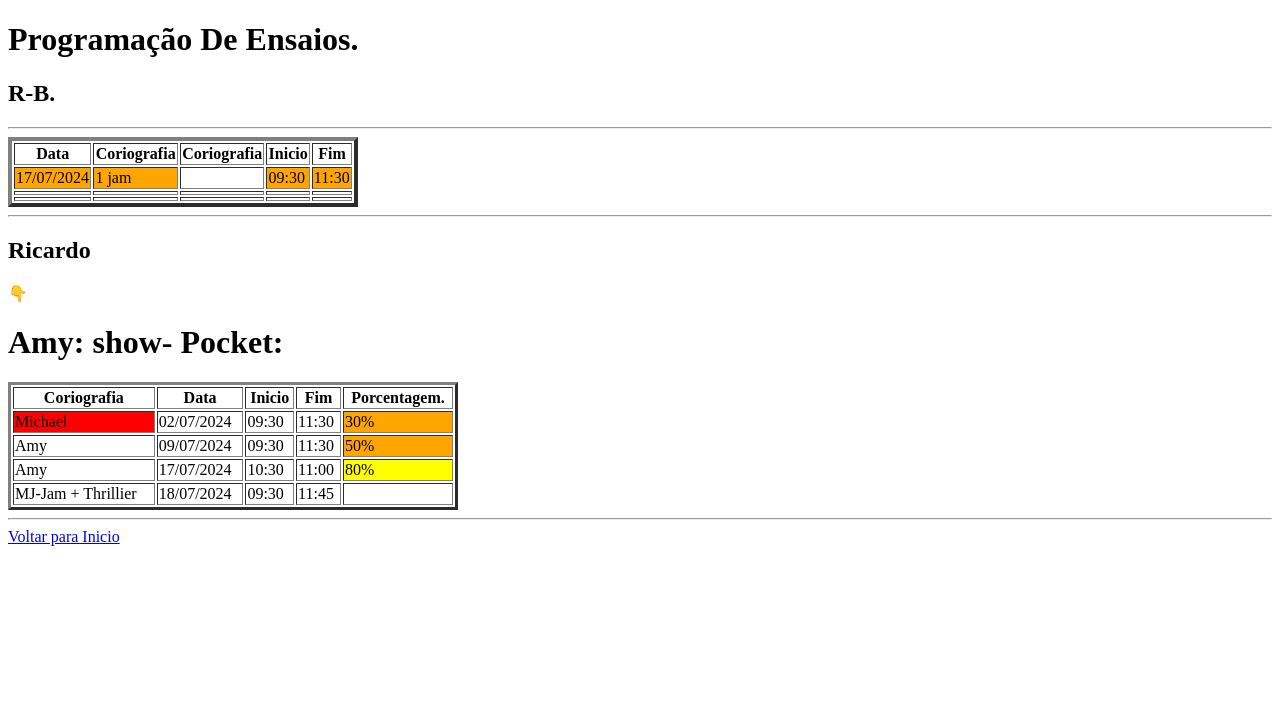
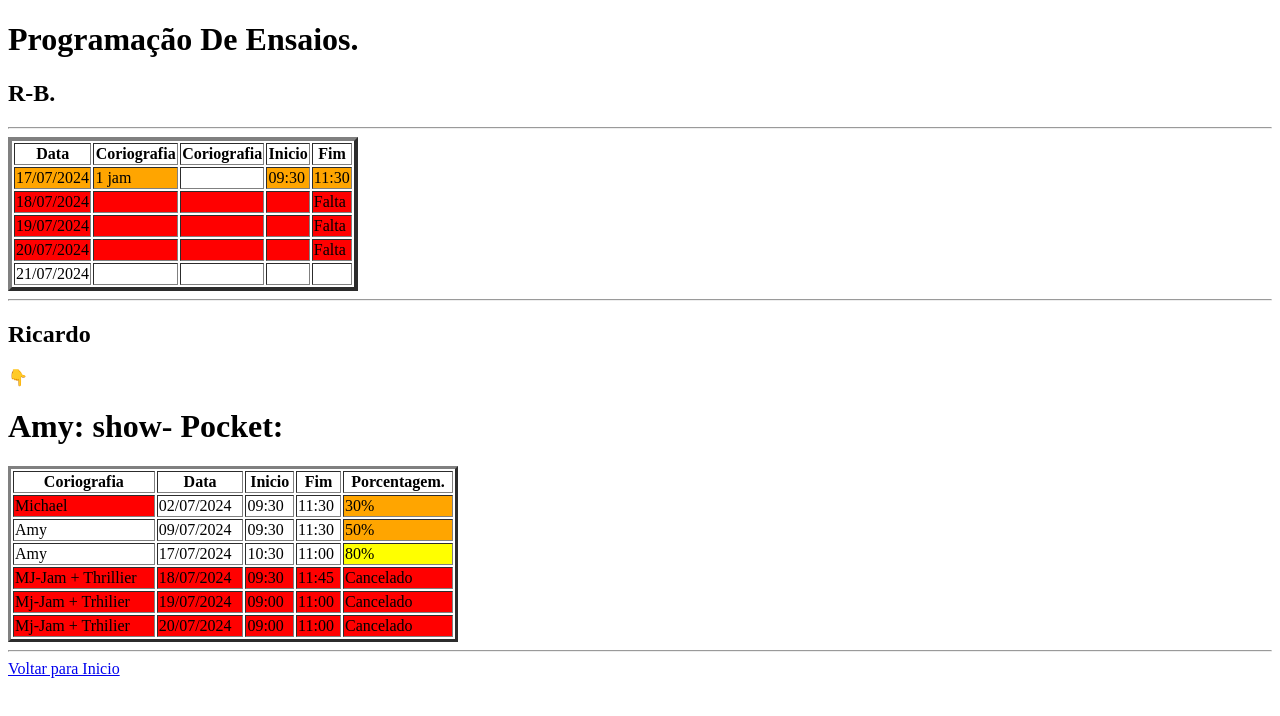
Before and after one commit to edskate/Gabriella, a plain HTML site: page index07.html in a window 1280 px wide. Drawn offline with Linux system fonts and the light colour scheme.

Commit message:
ataulaizado

```diff
--- a/index07.html
+++ b/index07.html
@@ -26,14 +26,28 @@
         <td bgcolor="orange">11:30</td>
     </tr>
     <tr>
-        <td bgcolor=""></td>
-        <td bgcolor=""></td>
-        <td bgcolor=""></td>
-        <td bgcolor=""></td>
-        <td bgcolor=""></td>
+        <td bgcolor="red">18/07/2024</td>
+        <td bgcolor="red"></td>
+        <td bgcolor="red"></td>
+        <td bgcolor="red"></td>
+        <td bgcolor="red">Falta</td>
     </tr>
     <tr>
-        <td></td>
+        <td bgcolor="red">19/07/2024</td>
+        <td bgcolor="red"></td>
+        <td bgcolor="red"></td>
+        <td bgcolor="red"></td>
+        <td bgcolor="red">Falta</td>
+    </tr>
+    <tr>
+        <td bgcolor="red">20/07/2024</td>
+        <td bgcolor="red"></td>
+        <td bgcolor="red"></td>
+        <td bgcolor="red"></td>
+        <td bgcolor="red">Falta</td>
+    </tr>
+    <tr>
+        <td>21/07/2024</td>
         <td></td>
         <td></td>
         <td></td>
@@ -73,11 +87,25 @@
         <td bgcolor="yellow">80%</td>
     </tr>
     <tr>
-        <td>MJ-Jam + Thrillier</td>
-        <td>18/07/2024</td>
-        <td>09:30</td>
-        <td>11:45</td>
-        <td></td>
+        <td bgcolor="red">MJ-Jam + Thrillier</td>
+        <td bgcolor="red">18/07/2024</td>
+        <td bgcolor="red">09:30</td>
+        <td bgcolor="red">11:45</td>
+        <td bgcolor="red">Cancelado</td>
+    </tr>
+    <tr>
+        <td bgcolor="red">Mj-Jam + Trhilier</td>
+        <td bgcolor="red">19/07/2024</td>
+        <td bgcolor="red">09:00</td>
+        <td bgcolor="red">11:00</td>
+        <td bgcolor="red">Cancelado</td>
+    </tr>
+    <tr>
+        <td bgcolor="red">Mj-Jam + Trhilier</td>
+        <td bgcolor="red">20/07/2024</td>
+        <td bgcolor="red">09:00</td>
+        <td bgcolor="red">11:00</td>
+        <td bgcolor="red">Cancelado</td>
     </tr>
 </table>
 <hr>
```
